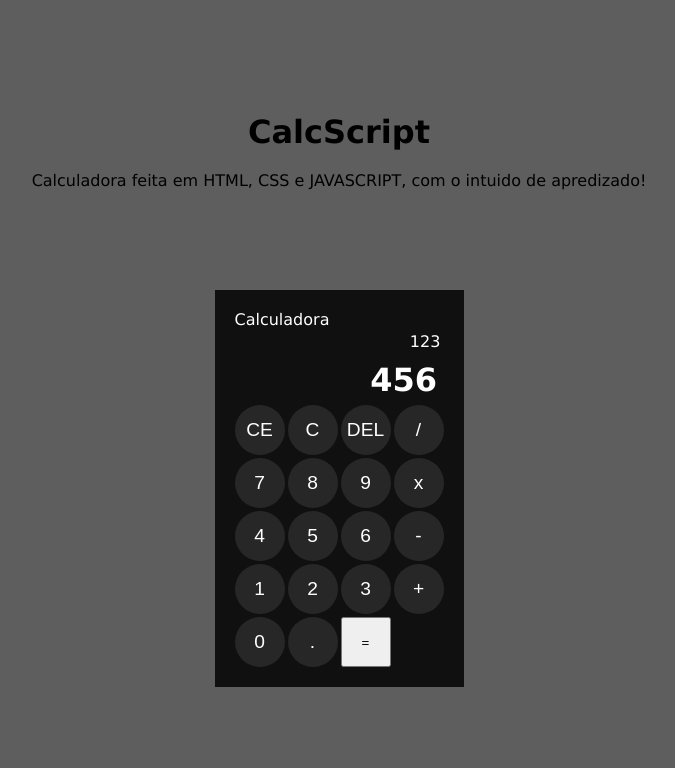
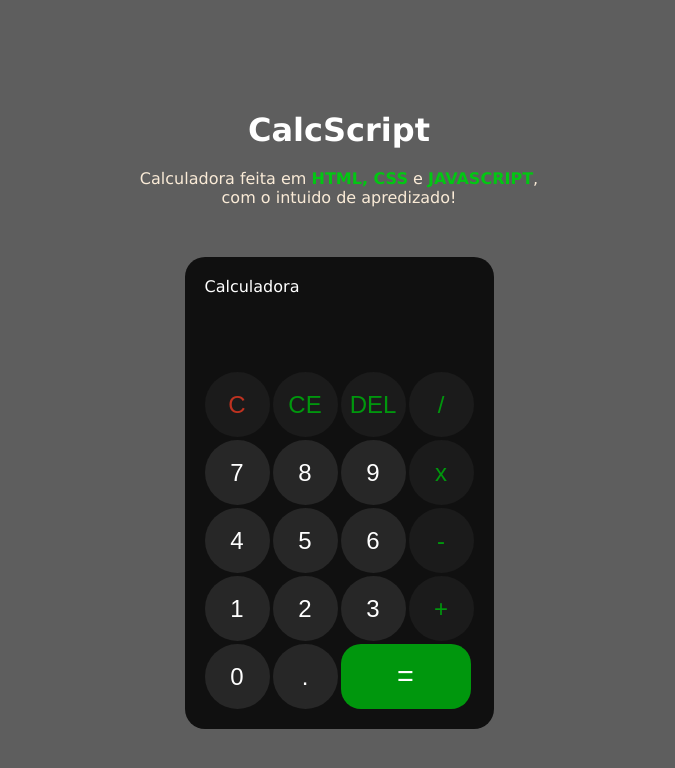
Before and after one commit to danyeljorge/calcscript, a plain HTML site: page index.html in a window 1280 px wide. Shown: the whole page, without its empty margins (301-976 px from the left). Drawn offline with Linux system fonts and the light colour scheme.

Commit message:
index.html e style.css finalizados

```diff
--- a/asset/css/style.css
+++ b/asset/css/style.css
@@ -14,19 +14,33 @@ body {
     background-color: #2e2e2ec4;
     padding:0;
     height: 100vh;          /* Define a altura total da viewport */
-    margin: 0;
+    margin: 20px;
     font-family: verdana;
 }
 
 body h1 {
     margin-bottom: 20px;
+    color:white;
+    text-shadow: #272727;
+    text-align: center;
 }
 
+body p {
+    text-align: center;
+    color: antiquewhite;
+}
+
+.decoracao {
+    color: #02c713;
+    font-weight: 600;
+}
 #conteiner_main {
 
     display: flex;
+    border-radius: 20px;
+    box-shadow: 10, 40, #1b1b1b;
     background-color: #101010;
-    margin-top: 100px;
+    margin-top: 50px;
     padding: 20px;
     max-width: 400px;
     justify-content: center;
@@ -74,9 +88,9 @@ body h1 {
     border: 1px solid transparent;
     color: white;
     border-radius: 50px;
-    height: 50px;
-    width: 50px;
-    font-size: 1.2em;
+    height: 65px;
+    width: 65px;
+    font-size: 1.5em;
     background-color: #272727;
     cursor: pointer;
 }
@@ -85,9 +99,67 @@ body h1 {
     border: 1px solid transparent;
     color: white;
     border-radius: 50px;
-    height: 50px;
-    width: 50px;
-    font-size: 1.2em;
+    height: 65px;
+    width: 65px;
+    font-size: 1.5em;
     background-color: #424242;
     cursor: pointer;
 }
+
+#botoes .operacao {
+    border: 1px solid transparent;
+    color: #00970d;
+    border-radius: 50px;
+    height: 65px;
+    width: 65px;
+    font-size: 1.5em;
+    background-color: #1b1b1b;
+    cursor: pointer;
+}
+
+#botoes .operacao:hover {
+    border: 1px solid transparent;
+    color: #00970d;
+    border-radius: 50px;
+    height: 65px;
+    width: 65px;
+    font-size: 1.5em;
+    background-color: #303030;
+    cursor: pointer;
+}
+
+#botoes .limparTudo {
+    border: 1px solid transparent;
+    color: #be3220;
+    border-radius: 50px;
+    height: 65px;
+    width: 65px;
+    font-size: 1.5em;
+    background-color: #1b1b1b;
+    cursor: pointer;
+}
+
+#botoes #igual {
+    border: 1px solid transparent;
+    color: white;
+    border-radius: 20px;
+    height: 65px;
+    width: 130px;
+    font-size: 1.8em;
+    background-color: #00970d;
+    cursor: pointer;
+    grid-column: span 2;
+}
+
+#botoes #igual:hover {
+    border: 1px solid transparent;
+    color: white;
+    border-radius: 20px;
+    height: 65px;
+    width: 130px;
+    font-size: 1.8em;
+    background-color: #02c713;
+    cursor: pointer;
+    grid-column: span 2;
+
+}
--- a/index.html
+++ b/index.html
@@ -10,34 +10,35 @@
     <h1 class="Titulo">CalcScript</h1>
     <p class="descricao">
       Calculadora feita em <span class="decoracao">HTML, CSS</span> e
-      <span class="decoracao">JAVASCRIPT</span>, com o intuido de apredizado!
+      <span class="decoracao">JAVASCRIPT</span>,<br />
+      com o intuido de apredizado!
     </p>
     <div id="conteiner_main">
       <h3 class="calc">Calculadora</h3>
       <div id="operacoes">
-        <div id="resultado">123</div>
-        <div id="calculo">456</div>
+        <div id="resultado"></div>
+        <div id="calculo"></div>
       </div>
       <div id="botoes">
-        <button class="btn">CE</button>
-        <button class="btn">C</button>
-        <button class="btn">DEL</button>
-        <button class="btn">/</button>
+        <button class="limparTudo">C</button>
+        <button class="operacao">CE</button>
+        <button class="operacao">DEL</button>
+        <button class="operacao">/</button>
         <button class="btn">7</button>
         <button class="btn">8</button>
         <button class="btn">9</button>
-        <button class="btn">x</button>
+        <button class="operacao">x</button>
         <button class="btn">4</button>
         <button class="btn">5</button>
         <button class="btn">6</button>
-        <button class="btn">-</button>
+        <button class="operacao">-</button>
         <button class="btn">1</button>
         <button class="btn">2</button>
         <button class="btn">3</button>
-        <button class="btn">+</button>
+        <button class="operacao">+</button>
         <button class="btn">0</button>
         <button class="btn">.</button>
-        <button class="igual">=</button>
+        <button id="igual">=</button>
       </div>
     </div>
   </body>
```
